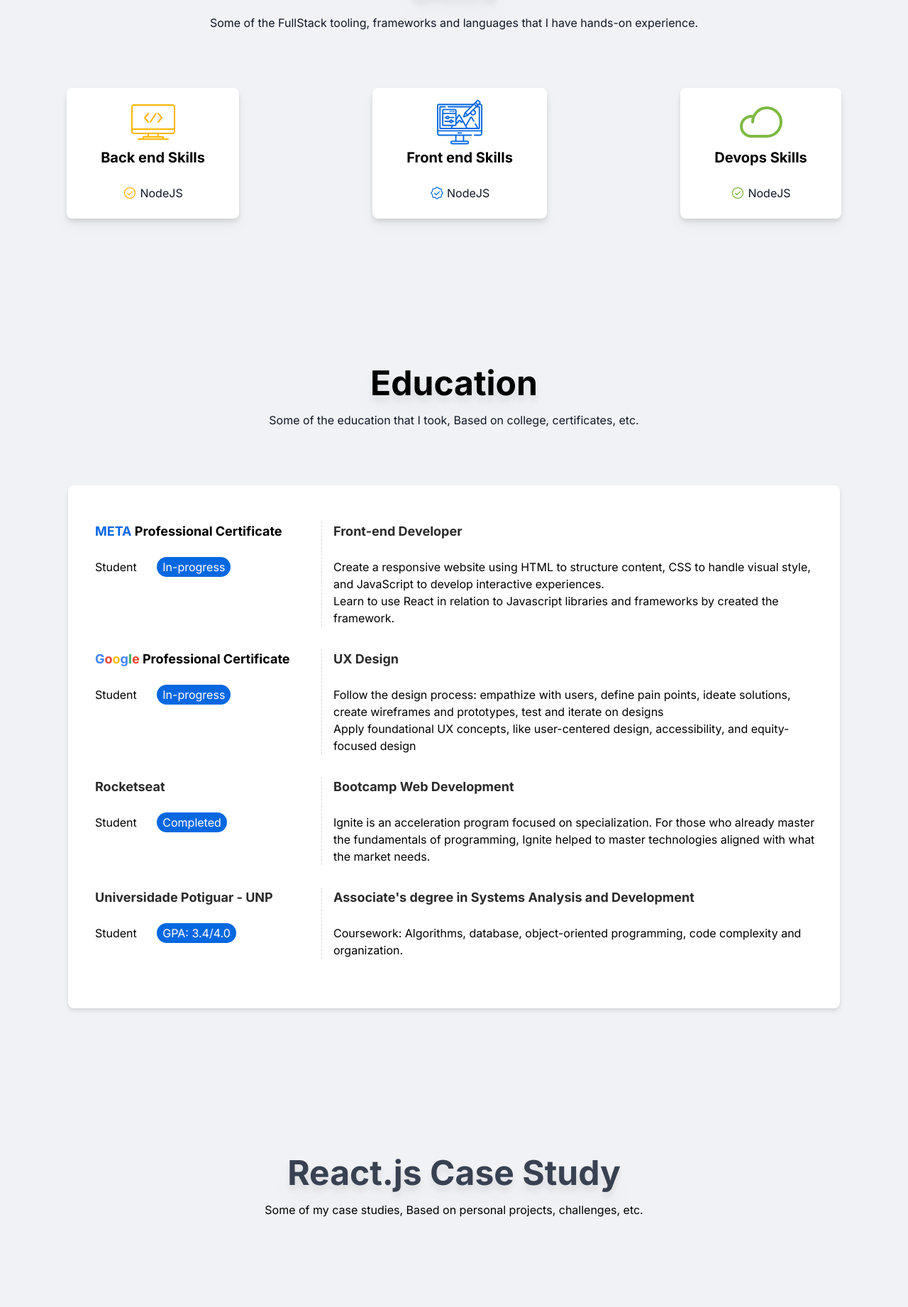
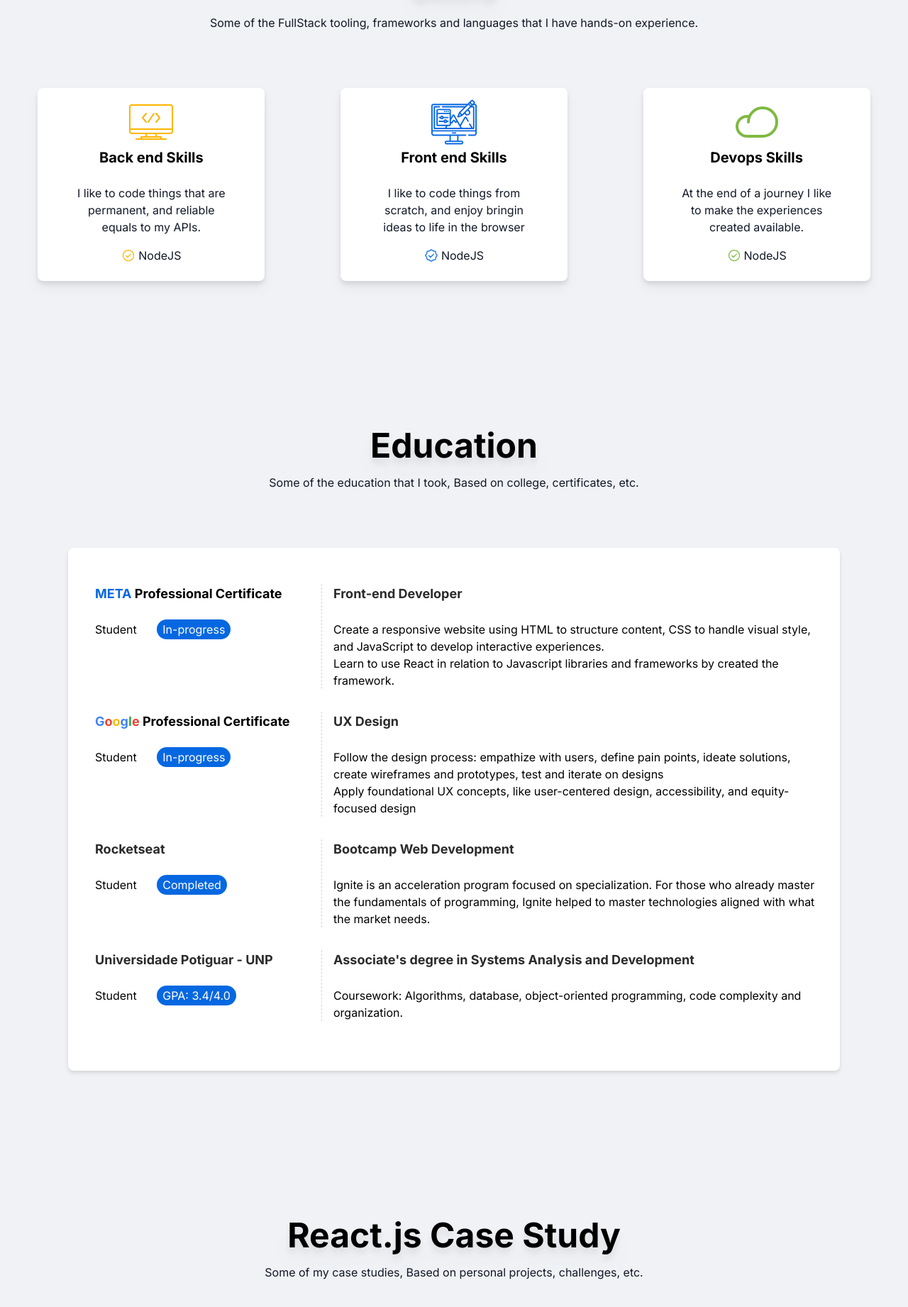
Before and after one commit to KaioMarxDEV/mysite, a React (Vite) app: page / in a window 1280 px wide. Shown: the part 924-2766 px from the top of the page at 71% size. Built offline with nearby package versions, Linux system fonts and the light colour scheme.

Commit message:
feat: skills component

```diff
--- a/src/Components/Projects/index.tsx
+++ b/src/Components/Projects/index.tsx
@@ -2,10 +2,10 @@
   return (
     <div className="mt-28 w-full">
       <div className="flex flex-col items-center">
-        <h1 className="mb-4 text-center text-5xl font-bold text-gray-700 drop-shadow-xl">
+        <h1 className="mb-4 text-center text-5xl font-bold text-black drop-shadow-xl">
           React.js Case Study
         </h1>
-        <span className="text-center">
+        <span className="text-center text-gray-900">
           Some of my case studies, Based on personal projects, challenges, etc.
         </span>
       </div>
--- a/src/Components/Skills/index.tsx
+++ b/src/Components/Skills/index.tsx
@@ -19,11 +19,14 @@
         </span>
       </div>
       <div className="w-full flex flex-row justify-around">
-        <div className=" drop-shadow-lg py-4 px-12 items-center bg-white rounded-lg flex flex-col">
+        <div className="w-1/4 drop-shadow-lg py-4 px-12 items-center bg-white rounded-lg flex flex-col">
           <img className="mb-1 text-my-gold w-16 h-16" src={codingSVG} alt="Icon" />
           <h3 className="font-bold text-xl text-black mb-6">
             Back end Skills
           </h3>
+          <span className="text-center text-gray-900 mb-4">
+            I like to code things that are permanent, and reliable equals to my APIs.
+          </span>
           <ul>
             <li className="mb-2 flex flex-row items-center">
               <CheckCircle className="mr-1 text-my-gold" size={20} />
@@ -31,11 +34,14 @@
             </li>
           </ul>
         </div>
-        <div className=" drop-shadow-lg py-4 px-12 items-center bg-white rounded-lg flex flex-col">
+        <div className="w-1/4 drop-shadow-lg py-4 px-12 items-center bg-white rounded-lg flex flex-col">
           <img className="mb-1 text-my-blue w-16 h-16" src={illustrationSVG} alt="Icon" />
           <h3 className="font-bold text-xl text-black mb-6">
             Front end Skills
           </h3>
+          <span className="text-center text-gray-900 mb-4">
+            I like to code things from scratch, and enjoy bringin ideas to life in the browser
+          </span>
           <ul>
             <li className="mb-2 flex flex-row items-center">
               <CircleWavyCheck className="mr-1 text-my-blue" size={20} />
@@ -43,11 +49,14 @@
             </li>
           </ul>
         </div>
-        <div className=" drop-shadow-lg py-4 px-12 items-center bg-white rounded-lg flex flex-col">
+        <div className="w-1/4 drop-shadow-lg py-4 px-12 items-center bg-white rounded-lg flex flex-col">
           <Cloud className="mb-1 text-my-green" size={64} />
           <h3 className="font-bold text-xl text-black mb-6">
             Devops Skills
           </h3>
+          <span className="text-center text-gray-900 mb-4">
+          At the end of a journey I like to make the experiences created available.
+          </span>
           <ul>
             <li className="mb-2 flex flex-row items-center">
               <CheckCircle className="mr-1 text-my-green" size={20} />
```
